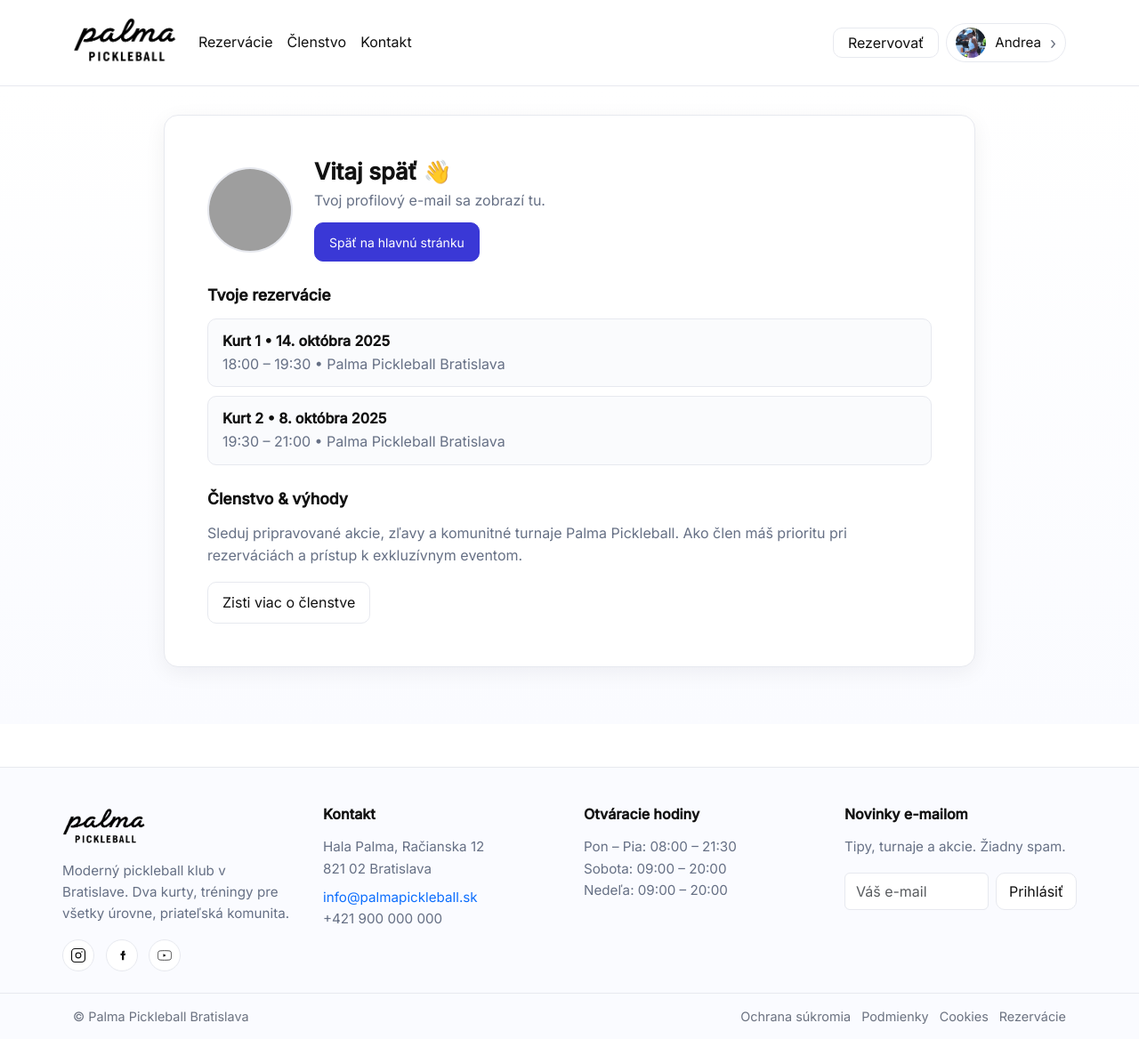
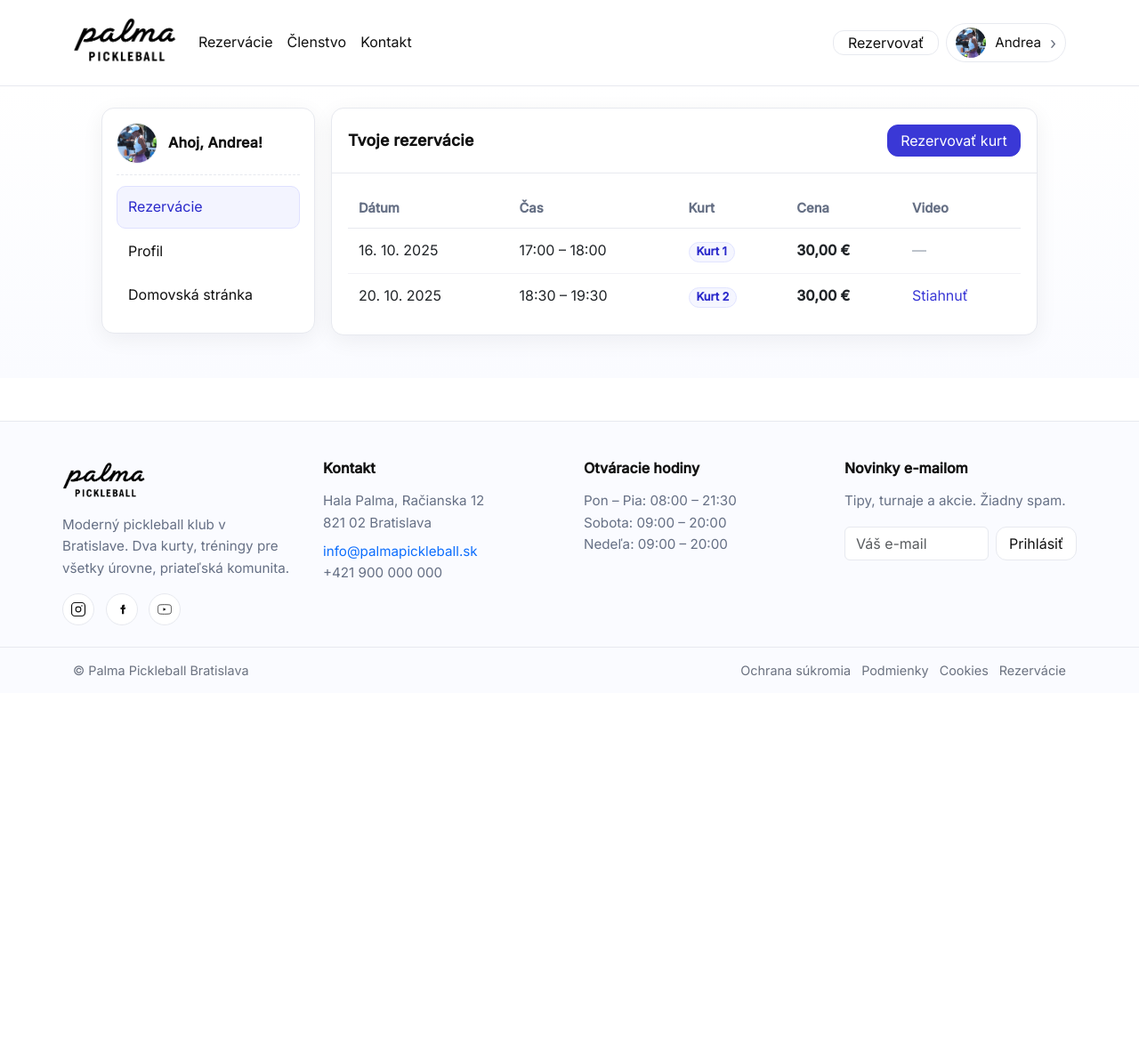
Before and after one commit to andreakollova/palmapickleball, a Flask app: page /dashboard in a window 1280 px wide. Shown: the whole page at 89% size. After the commit the page ends 762 px from the top, so only its background shows below. Run offline with Flask 3, Linux system fonts and the light colour scheme; grey boxes are pictures that could not be loaded.

Commit message:
dashboard a profil

```diff
--- a/app.py
+++ b/app.py
@@ -385,12 +385,26 @@
 
 @app.route("/dashboard")
 def dashboard():
-    """
-    Jednoduchý placeholder, aby link z registrácie nepadal na 404.
-    V šablóne dashboard.html si môžeš zobraziť email z query (?email=...).
-    """
-    email = request.args.get("email", "")
-    return render_template("dashboard.html", email=email)
+    sample_reservations = [
+        {"date": "2025-10-16", "time": "17:00 – 18:00", "court": "Kurt 1", "total": "30,00 €", "video_url": ""},
+        {"date": "2025-10-20", "time": "18:30 – 19:30", "court": "Kurt 2", "total": "30,00 €", "video_url": "https://example.com/video123.mp4"},
+    ]
+    return render_template(
+        "dashboard.html",
+        user_name="Andrea",
+        user_photo=url_for("static", filename="images/profile1.png"),
+        reservations=sample_reservations,
+    )
+
+@app.route("/profil")
+def profil():
+    return render_template(
+        "profil.html",
+        user_name="Andrea",
+        user_email="andrea@palmapickleball.sk",
+        user_photo=url_for("static", filename="images/profile1.png"),
+        masked_password="••••••••"
+    )
 
 @app.post("/api/release")
 def api_release():
--- a/templates/dashboard.html
+++ b/templates/dashboard.html
@@ -1,5 +1,5 @@
 {% extends "base.html" %}
-{% block title %}Môj profil{% endblock %}
+{% block title %}Dashboard{% endblock %}
 
 {% block content %}
 <style>
@@ -7,89 +7,165 @@
     --accent:#3a38d6;
     --border:#e7e9ef;
     --muted:#667085;
-    --shadow:0 6px 24px rgba(16, 24, 40, .06);
+    --ink:#111;
+    --bg-grad: linear-gradient(180deg, #ffffff 0%, #fafbff 100%);
+    --shadow: 0 6px 24px rgba(16,24,40,.06);
   }
 
-  .dash-wrap{
-    background:linear-gradient(180deg,#fff 0%,#fafbff 100%);
-    padding:32px 0 64px;
+  .dash-wrap{background:var(--bg-grad); padding:24px 0 48px;}
+  .dash-container{max-width:1100px; margin:0 auto; padding:0 24px;}
+  @media (max-width:575.98px){ .dash-container{padding:0 16px;} }
+
+  /* ===== Layout ===== */
+  .dash-grid{display:grid; grid-template-columns: 240px 1fr; gap:18px;}
+  @media (max-width: 992px){ .dash-grid{grid-template-columns: 1fr;} }
+
+  /* ===== Sidebar ===== */
+  .side{
+    border:1px solid var(--border);
+    border-radius:14px;
+    background:#fff;
+    box-shadow:var(--shadow);
+    padding:16px;
+    position:sticky; top:92px;
+    height:fit-content;
   }
-  .dash-wrap .container-narrow{
-    width:100%;max-width:960px;margin:0 auto;padding:0 24px;
+  .mebox{display:flex; gap:12px; align-items:center; border-bottom:1px dashed var(--border); padding-bottom:12px; margin-bottom:12px;}
+  .avatar{width:46px;height:46px;border-radius:999px;object-fit:cover;border:1px solid #eef0f5;background:#f6f7fb;}
+  .hello{font-weight:700; letter-spacing:.01em; color:var(--ink);}
+  .hello .sub{display:none;} /* removed subtitle */
+
+  .navlist{list-style:none; padding:0; margin:0;}
+  .navlist li{margin:2px 0;}
+  .navlink{
+    display:flex; align-items:center; gap:10px; padding:10px 12px; border-radius:10px;
+    color:#111; text-decoration:none; border:1px solid transparent;
+  }
+  .navlink:hover{background:#fafbff; border-color:#eef0f5; text-decoration:none;}
+  .navlink.active{background:#f3f4ff; border-color:#dfe1ff; color:#2b2acb;}
+
+  /* ===== Content card ===== */
+  .card{border:1px solid var(--border); border-radius:14px; background:#fff; box-shadow:var(--shadow);}
+  .card-head{padding:18px 18px; border-bottom:1px solid var(--border);}
+  .card-body{padding:18px;}
+
+  /* ===== Buttons (match site: outline + filled purple, slimmer like screenshot) ===== */
+  .btn{
+    display:inline-flex; align-items:center; justify-content:center; gap:8px;
+    padding:.48rem .9rem; /* slimmer vertical padding */
+    border-radius:12px; border:1px solid var(--border);
+    background:#fff; color:#111; text-decoration:none; font-weight:600;
+    line-height:1.15;
+    font-weight:400;
+    transition:filter .08s ease, background .08s ease, border-color .08s ease;
+  }
+  .btn:hover{filter:brightness(.98); text-decoration:none;}
+  .btn-accent{
+    background:var(--accent); border-color:var(--accent); color:#fff;
   }
 
-  .card-plain{
-    border:1px solid var(--border);
-    border-radius:16px;
-    background:#fff;
-    box-shadow:var(--shadow);
+  /* ===== Table ===== */
+  .table-wrap{overflow:auto;}
+  table{width:100%; border-collapse:separate; border-spacing:0;}
+  thead th{
+    font-size:.92rem; color:var(--muted); font-weight:600; text-align:left;
+    border-bottom:1px solid var(--border); padding:10px 12px; white-space:nowrap;
   }
+  tbody td{padding:12px; border-bottom:1px solid #f1f2f6; vertical-align:middle;}
+  tbody tr:last-child td{border-bottom:none;}
 
-  .avatar{
-    width:96px;height:96px;border-radius:999px;object-fit:cover;
-    border:2px solid var(--border);
-    background:#f4f5f7;
+  .badge{
+    display:inline-block; padding:4px 8px; border-radius:999px; font-size:.8rem;
+    border:1px solid #e1e4ff; background:#f5f6ff; color:#2b2acb;
   }
-
-  .btn{
-    display:inline-flex;align-items:center;justify-content:center;gap:8px;
-    padding:.65rem 1rem;border-radius:10px;border:1px solid var(--border);
-    background:#fff;color:#111;text-decoration:none;
-  }
-  .btn-primary{background:var(--accent);border-color:var(--accent);color:#fff;}
-  .btn:hover{filter:brightness(.97);text-decoration:none;}
-
-  .section-head{
-    font-weight:700;font-size:1.1rem;margin-top:1.5rem;margin-bottom:.75rem;
-  }
-
-  .reservations-list{
-    list-style:none;padding:0;margin:0;display:grid;gap:10px;
-  }
-  .reservations-list li{
-    border:1px solid var(--border);
-    border-radius:10px;
-    padding:12px 16px;
-    background:#fafbfd;
-  }
-  .muted{color:var(--muted);}
+  .link{color:var(--accent); text-decoration:none;}
+  .link:hover{text-decoration:underline;}
+  .muted{color:#9aa3af;}
 </style>
 
 <section class="dash-wrap">
-  <div class="container-narrow">
-    <div class="card-plain p-4 p-md-5">
-      <div class="d-flex flex-column flex-md-row align-items-center gap-4 mb-4">
-        <img src="{{ url_for('static', filename='images/default-avatar.png') }}"
-             alt="Profilová fotka" class="avatar">
-        <div>
-          <h1 class="fw-bold mb-1" style="font-size:1.6rem;">Vitaj späť 👋</h1>
-          {% if email %}
-            <p class="muted mb-2">{{ email }}</p>
+  <div class="dash-container">
+    <div class="dash-grid">
+
+      <!-- Sidebar -->
+      <aside class="side">
+        <div class="mebox">
+          <img
+            src="{{ user_photo or url_for('static', filename='images/profile1.png') }}"
+            class="avatar" alt="Profilová fotka">
+          <div class="hello">Ahoj, {{ user_name or 'Andrea' }}!</div>
+        </div>
+
+        <ul class="navlist">
+          <li><a class="navlink active" href="{{ url_for('dashboard') }}">Rezervácie</a></li>
+          <li><a class="navlink" href="/profil">Profil</a></li>
+          <li><a class="navlink" href="{{ url_for('index') }}">Domovská stránka</a></li>
+        </ul>
+      </aside>
+
+      <!-- Content -->
+      <main class="card">
+        <div class="card-head d-flex align-items-center justify-content-between flex-wrap">
+          <div>
+            <div class="hello" style="font-size:1.1rem;">Tvoje rezervácie</div>
+          </div>
+          <div class="d-flex gap-2 mt-2 mt-lg-0">
+            <a class="btn btn-accent" href="{{ url_for('index') }}#rezervacia">Rezervovať kurt</a>
+          </div>
+        </div>
+
+        <div class="card-body">
+          {% if reservations and reservations|length %}
+            <div class="table-wrap">
+              <table>
+                <thead>
+                  <tr>
+                    <th>Dátum</th>
+                    <th>Čas</th>
+                    <th>Kurt</th>
+                    <th>Cena</th>
+                    <th>Video</th>
+                  </tr>
+                </thead>
+                <tbody>
+                {% for r in reservations %}
+                  <tr>
+                    <!-- Format 2025-10-17 -> 17. 10. 2025 -->
+                    <td>
+                      {% set d = r.date|string %}
+                      {% if d|length == 10 and '-' in d %}
+                        {% set y = d[0:4] %}{% set m = d[5:7] %}{% set dd = d[8:10] %}
+                        {{ dd }}. {{ m }}. {{ y }}
+                      {% else %}
+                        {{ r.date }}
+                      {% endif %}
+                    </td>
+                    <td>{{ r.time }}</td>
+                    <td><span class="badge">{{ r.court }}</span></td>
+                    <td><strong>{{ r.total }}</strong></td>
+                    <td>
+                      {% if r.video_url %}
+                        <a class="link" href="{{ r.video_url }}" target="_blank" rel="noopener">Stiahnuť</a>
+                      {% else %}
+                        <span class="muted">—</span>
+                      {% endif %}
+                    </td>
+                  </tr>
+                {% endfor %}
+                </tbody>
+              </table>
+            </div>
           {% else %}
-            <p class="muted mb-2">Tvoj profilový e-mail sa zobrazí tu.</p>
+            <div class="text-center" style="color:var(--muted);">
+              Zatiaľ nemáš žiadne rezervácie.
+              <div class="mt-3">
+                <a class="btn btn-accent" href="{{ url_for('index') }}#rezervacia">Rezervovať kurt</a>
+              </div>
+            </div>
           {% endif %}
-          <a href="/" class="btn btn-primary btn-sm mt-1">Späť na hlavnú stránku</a>
         </div>
-      </div>
+      </main>
 
-      <div class="section-head">Tvoje rezervácie</div>
-      <ul class="reservations-list">
-        <li>
-          <strong>Kurt 1 • 14. októbra 2025</strong><br>
-          <span class="muted">18:00 – 19:30 • Palma Pickleball Bratislava</span>
-        </li>
-        <li>
-          <strong>Kurt 2 • 8. októbra 2025</strong><br>
-          <span class="muted">19:30 – 21:00 • Palma Pickleball Bratislava</span>
-        </li>
-      </ul>
-
-      <div class="section-head">Členstvo & výhody</div>
-      <p class="muted mb-3">
-        Sleduj pripravované akcie, zľavy a komunitné turnaje Palma Pickleball.
-        Ako člen máš prioritu pri rezerváciách a prístup k exkluzívnym eventom.
-      </p>
-      <a href="#" class="btn">Zisti viac o členstve</a>
     </div>
   </div>
 </section>
```
Also changed, not shown: templates/profil.html (added, +137 -0 lines).
